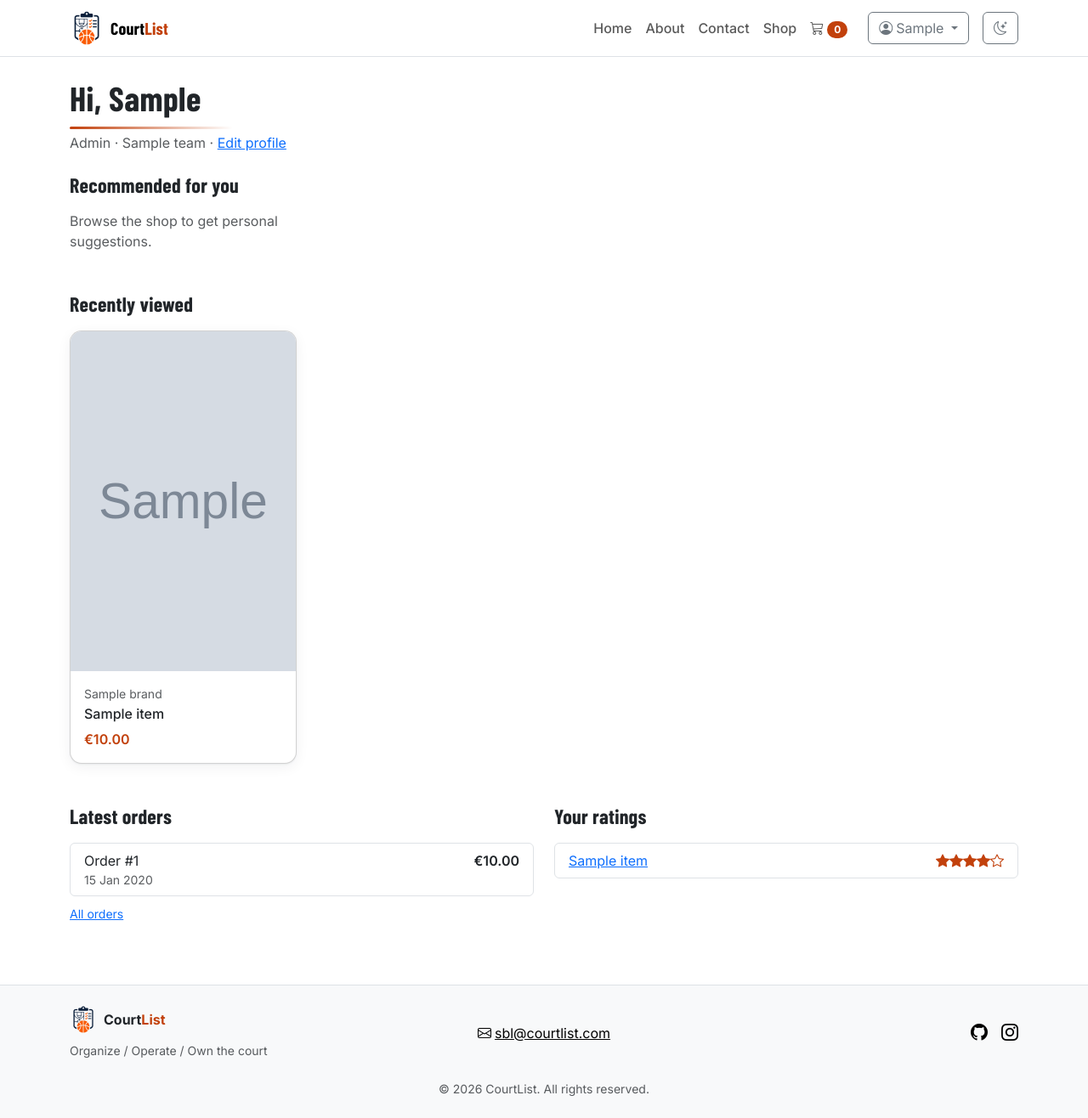
After one commit to stefancelo/courtlist-supply, a Django app: page /accounts/dashboard/ in a window 1280 px wide. The commit adds this page. Shown: the whole page at 85% size. Run offline with Django 5.2, Linux system fonts and the light colour scheme; a user stored in the database is signed in; tables that the repository leaves empty hold one stand-in row (values such as "Sample post"); grey boxes marked "Sample" are stand-in pictures.

Commit message:
Added recommender system, personal dashboard and recommendations on item display pages

```diff
--- a/accounts/urls.py
+++ b/accounts/urls.py
@@ -19,4 +19,5 @@ urlpatterns = [
     ),
     path("logout/", auth_views.LogoutView.as_view(), name="logout"),
     path("profile/", views.profile, name="profile"),
+    path("dashboard/", views.dashboard, name="dashboard"),
 ]
--- a/accounts/views.py
+++ b/accounts/views.py
@@ -1,7 +1,13 @@
 from django.contrib import messages
 from django.contrib.auth import login
 from django.contrib.auth.decorators import login_required
+from django.db.models import Max
 from django.shortcuts import redirect, render
+
+from catalogue.models import Item
+from catalogue.recommender import recommend_for
+
+from .roles import is_courtlist_staff
 
 from .forms import ProfileForm, RegisterForm
 
@@ -17,7 +23,7 @@ def register(request):
             user = form.save()
             login(request, user)
             messages.success(request, f"Welcome to CourtList, {user.first_name}!")
-            return redirect("core:home")
+            return redirect("accounts:dashboard")
     else:
         form = RegisterForm()
 
@@ -38,3 +44,25 @@ def profile(request):
         form = ProfileForm(instance=request.user)
 
     return render(request, "accounts/profile.html", {"form": form})
+
+
+@login_required
+def dashboard(request):
+    """The logged-in user's personal page. Everyone sees a short account summary;
+    staff also see recommendations, recently viewed items, their latest orders and ratings."""
+    user = request.user
+    context = {}
+
+    if is_courtlist_staff(user):
+        context = {
+            "recommendations": recommend_for(user),
+            "recent_items": (
+                Item.objects.filter(views__user=user, is_active=True)
+                .annotate(last_viewed=Max("views__viewed_at"))
+                .order_by("-last_viewed")[:4]
+            ),
+            "orders": user.orders.prefetch_related("lines")[:3],
+            "ratings": user.ratings.select_related("item")[:5],
+        }
+
+    return render(request, "accounts/dashboard.html", context)
--- /dev/null
+++ b/catalogue/recommender.py
@@ -0,0 +1,79 @@
+"""Recommender: suggests items a staff member is likely to need next.
+
+1. Interest profile: every item the user viewed (weight 1), ordered (2) or rated 4-5 stars (3),
+   plus their search terms (1), adds points to that item's sub-category and brand.
+2. Every other item is scored: its sub-category's points x 2, plus its brand's points.
+3. Items the user already ordered and items out of stock are left out; the best scores win.
+4. Users without any history get the items viewed most by all staff instead.
+"""
+
+from collections import Counter
+
+from django.db.models import Avg, Count
+
+from .models import Brand, Item, SearchQuery
+
+WEIGHTS = {"view": 1, "search": 1, "order": 2, "rating": 3}
+RECENT_SEARCHES = 20
+
+
+def interest_profile(user):
+    """Counts how interested the user is in each sub-category and brand, as two Counters
+    of {id: points}."""
+    categories, brands = Counter(), Counter()
+
+    signals = [
+        (Item.objects.filter(views__user=user), WEIGHTS["view"]),
+        (Item.objects.filter(order_lines__order__user=user), WEIGHTS["order"]),
+        (Item.objects.filter(ratings__user=user, ratings__stars__gte=4), WEIGHTS["rating"]),
+    ]
+    for items, weight in signals:
+        for category_id, brand_id in items.values_list("category_id", "brand_id"):
+            categories[category_id] += weight
+            brands[brand_id] += weight
+
+    terms = SearchQuery.objects.filter(user=user).values_list("term", flat=True)[:RECENT_SEARCHES]
+    for term in terms:
+        for brand_id in Brand.objects.filter(name__icontains=term).values_list("id", flat=True):
+            brands[brand_id] += WEIGHTS["search"]
+        for category_id in Item.objects.filter(name__icontains=term).values_list("category_id", flat=True):
+            categories[category_id] += WEIGHTS["search"]
+
+    return categories, brands
+
+
+def recommend_for(user, limit=4, exclude=None):
+    """Returns up to `limit` items for this user, best first. `exclude` leaves out one
+    item, e.g. the one whose page is open."""
+    candidates = (
+        Item.objects.filter(is_active=True, stock__gt=0)
+        .exclude(order_lines__order__user=user)
+        .select_related("brand")
+        .annotate(
+            avg_rating=Avg("ratings__stars"),
+            rating_count=Count("ratings", distinct=True),
+            view_count=Count("views", distinct=True),
+        )
+    )
+    if exclude is not None:
+        candidates = candidates.exclude(pk=exclude.pk)
+
+    categories, brands = interest_profile(user)
+    scored = []
+    for item in candidates:
+        score = categories[item.category_id] * 2 + brands[item.brand_id]
+        if score:
+            scored.append((score, item))
+    scored.sort(key=lambda pair: (-pair[0], pair[1].name))
+    picks = [item for _, item in scored[:limit]]
+
+    # Too little history: fill the remaining places with the most viewed items
+    if len(picks) < limit:
+        chosen = {item.pk for item in picks}
+        for item in candidates.order_by("-view_count", "name"):
+            if item.pk not in chosen:
+                picks.append(item)
+            if len(picks) == limit:
+                break
+
+    return picks
--- a/catalogue/views.py
+++ b/catalogue/views.py
@@ -10,6 +10,7 @@ from orders.models import OrderItem
 
 from .forms import ItemFilterForm, RatingForm
 from .models import Category, Item, ItemView, Rating, SearchQuery
+from .recommender import recommend_for
 
 
 def record_search(request, term, items):
@@ -87,6 +88,7 @@ def item_detail(request, slug):
         "can_rate": has_ordered(request.user, item),
         "own_rating": item.ratings.filter(user=request.user).first(),
         "reviews": latest_reviews(item),
+        "recommendations": recommend_for(request.user, exclude=item),
         **rating_summary(item),
     }
     return render(request, "catalogue/item_detail.html", context)
--- a/config/settings.py
+++ b/config/settings.py
@@ -142,7 +142,7 @@ DEFAULT_AUTO_FIELD = "django.db.models.BigAutoField"
 
 # Login and logout: where Django sends people
 LOGIN_URL = 'accounts:login'
-LOGIN_REDIRECT_URL = 'core:home'
+LOGIN_REDIRECT_URL = 'accounts:dashboard'
 LOGOUT_REDIRECT_URL = 'core:home'
 
 
--- /dev/null
+++ b/templates/accounts/dashboard.html
@@ -0,0 +1,65 @@
+{% extends "base.html" %}
+
+{% block title %}Dashboard{% endblock %}
+
+{% block content %}
+    <div class="container py-4">
+        <h1 class="mb-1">Hi, {{ user.first_name|default:user.username }}</h1>
+        <p class="text-body-secondary mb-4">
+            {% if user.is_superuser %}Admin{% elif is_courtlist_staff %}CourtList staff{% else %}Fan{% endif %}{% if user.club %} · {{ user.club }}{% endif %}
+            · <a href="{% url 'accounts:profile' %}">Edit profile</a>
+        </p>
+
+        {% if is_courtlist_staff %}
+            <section class="mb-5" aria-labelledby="recommended-heading">
+                <h2 id="recommended-heading" class="h4 mb-3">Recommended for you</h2>
+                {% include "catalogue/partials/item_grid.html" with items=recommendations empty_text="Browse the shop to get personal suggestions." %}
+            </section>
+
+            <section class="mb-5" aria-labelledby="viewed-heading">
+                <h2 id="viewed-heading" class="h4 mb-3">Recently viewed</h2>
+                {% include "catalogue/partials/item_grid.html" with items=recent_items empty_text="Items you open in the shop will appear here." %}
+            </section>
+
+            <div class="row g-4">
+                <section class="col-lg-6" aria-labelledby="orders-heading">
+                    <h2 id="orders-heading" class="h4 mb-3">Latest orders</h2>
+                    <div class="list-group mb-2">
+                        {% for order in orders %}
+                            <a
+                                href="{% url 'orders:detail' order.pk %}"
+                                class="list-group-item list-group-item-action d-flex justify-content-between gap-2">
+                                <span>
+                                    Order #{{ order.pk }}
+                                    <span class="d-block small text-body-secondary">{{ order.created_at|date:"j M Y" }}</span>
+                                </span>
+                                <span class="fw-semibold">€{{ order.total }}</span>
+                            </a>
+                        {% empty %}
+                            <p class="text-body-secondary mb-0">No orders yet.</p>
+                        {% endfor %}
+                    </div>
+                    {% if orders %}<a href="{% url 'orders:list' %}" class="small">All orders</a>{% endif %}
+                </section>
+
+                <section class="col-lg-6" aria-labelledby="ratings-heading">
+                    <h2 id="ratings-heading" class="h4 mb-3">Your ratings</h2>
+                    <ul class="list-group">
+                        {% for rating in ratings %}
+                            <li class="list-group-item d-flex justify-content-between gap-2">
+                                <a href="{{ rating.item.get_absolute_url }}">{{ rating.item.name }}</a>
+                                {% include "catalogue/partials/stars.html" with value=rating.stars %}
+                            </li>
+                        {% empty %}
+                            <li class="list-group-item text-body-secondary">You haven't rated anything yet.</li>
+                        {% endfor %}
+                    </ul>
+                </section>
+            </div>
+        {% else %}
+            <p class="text-body-secondary">
+                Your predictions and comments from the gameweek page will appear here.
+            </p>
+        {% endif %}
+    </div>
+{% endblock %}
--- a/templates/catalogue/item_detail.html
+++ b/templates/catalogue/item_detail.html
@@ -140,6 +140,12 @@
                 </div>
             </div>
         </section>
+
+        <!-- Recommendations -->
+        <section class="mt-5" aria-labelledby="recommended-heading">
+            <h2 id="recommended-heading" class="h4 mb-3">You might also need</h2>
+            {% include "catalogue/partials/item_grid.html" with items=recommendations empty_text="No suggestions right now." %}
+        </section>
     </div>
 {% endblock %}
 
--- /dev/null
+++ b/templates/catalogue/partials/item_grid.html
@@ -0,0 +1,9 @@
+<div class="row row-cols-2 row-cols-md-4 g-3">
+    {% for item in items %}
+        {% include "catalogue/partials/item_card.html" %}
+    {% empty %}
+        <div class="col-12">
+            <p class="text-body-secondary mb-0">{{ empty_text }}</p>
+        </div>
+    {% endfor %}
+</div>
--- a/templates/partials/account_menu.html
+++ b/templates/partials/account_menu.html
@@ -8,6 +8,7 @@
             <i class="bi bi-person-circle me-1" aria-hidden="true"></i>{{ user.first_name|default:user.username }}
         </button>
         <ul class="dropdown-menu dropdown-menu-end">
+            <li><a class="dropdown-item" href="{% url 'accounts:dashboard' %}">Dashboard</a></li>
             <li><a class="dropdown-item" href="{% url 'accounts:profile' %}">Profile</a></li>
             {% if is_courtlist_staff %}
                 <li><a class="dropdown-item" href="{% url 'orders:list' %}">My orders</a></li>
```
Also changed, not shown: accounts/tests.py (+19 -1 lines), catalogue/tests.py (+43 -0 lines).
